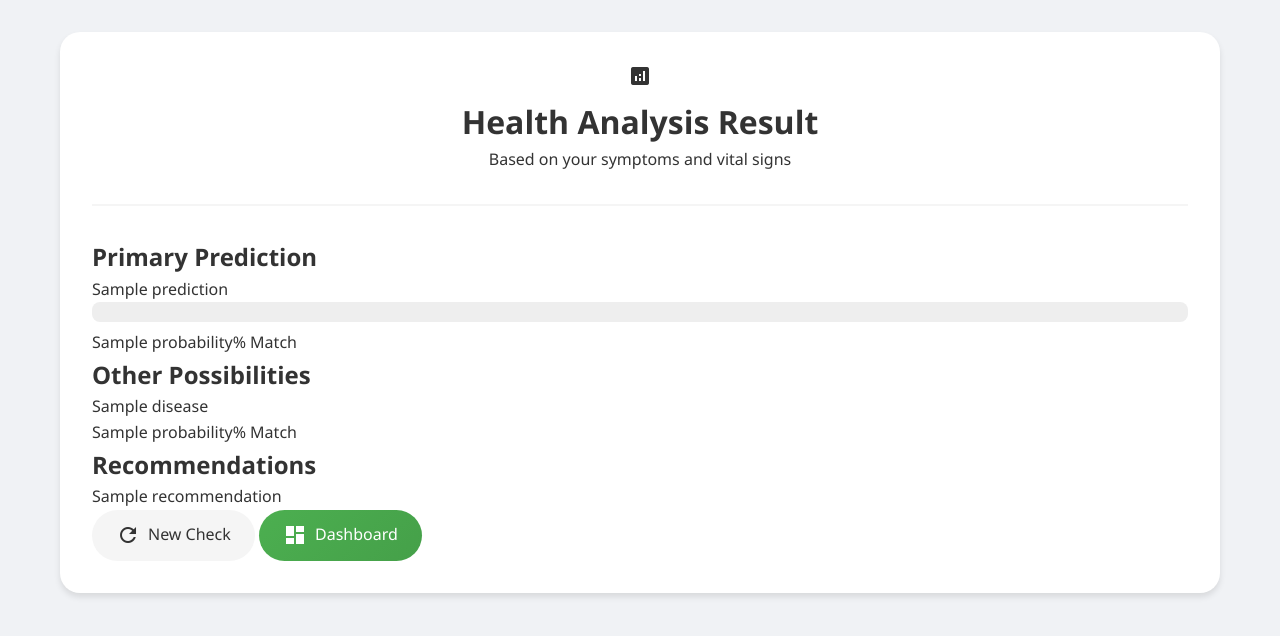
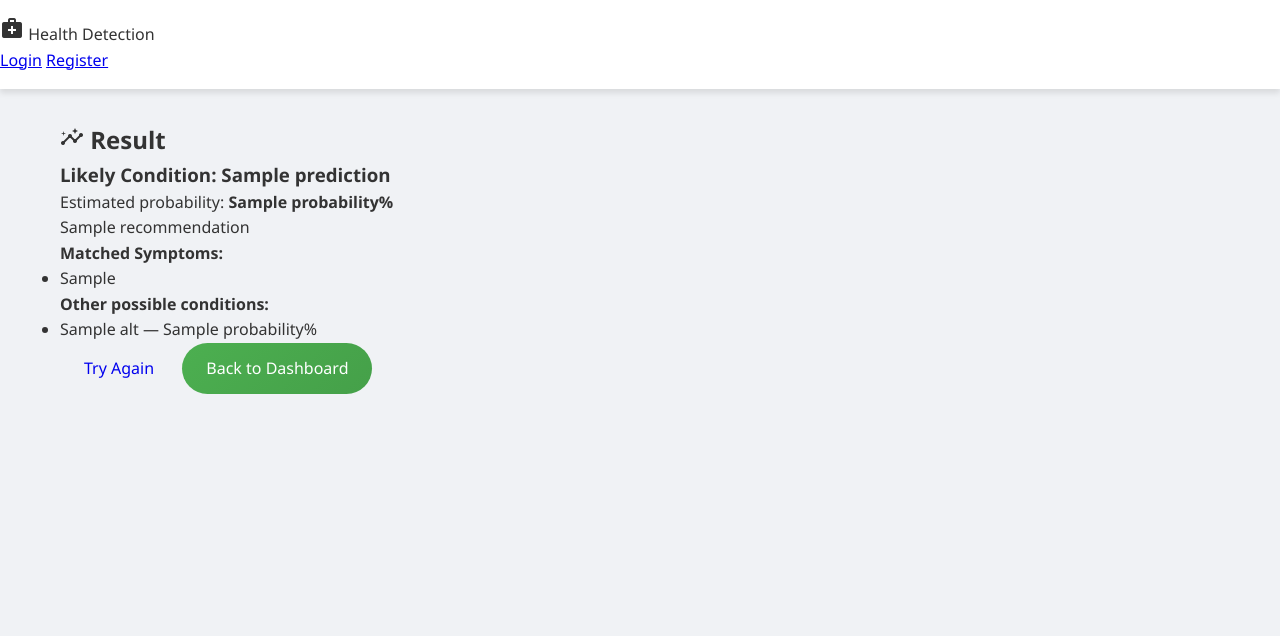
Before and after one commit to faizannyasinn/DiseaseDetectionSystem, a Flask app: template templates/result.html in a window 1280 px wide. Shown: the top 636 px of the page. Run offline with Flask 3, Linux system fonts and the light colour scheme; the template is opened without the code that fills it: most values are stand-ins (such as "Sample title", 1, 10 or a date in 2020).

Commit message:
Update result.html

```diff
--- a/templates/result.html
+++ b/templates/result.html
@@ -1,95 +1,42 @@
-<!DOCTYPE html>
-<html lang="en">
-<head>
-    <meta charset="UTF-8">
-    <meta name="viewport" content="width=device-width, initial-scale=1.0">
-    <title>Health Analysis Result - Health Detection System</title>
-    <link rel="stylesheet" href="{{ url_for('static', filename='css/style.css') }}">
-    <link href="https://fonts.googleapis.com/icon?family=Material+Icons" rel="stylesheet">
-</head>
-<body>
-    <div class="container">
-        <div class="result-card">
-            <!-- Header -->
-            <div class="result-header">
-                <i class="material-icons">analytics</i>
-                <h1>Health Analysis Result</h1>
-                <p>Based on your symptoms and vital signs</p>
-            </div>
-
-            <!-- Primary Disease Prediction -->
-            <div class="main-prediction">
-                <h2>Primary Prediction</h2>
-                <div class="prediction-box">
-                    <div class="disease-name">
-                        {{ prediction.disease_name if prediction.disease_name else 'Unknown' }}
-                    </div>
-                    <div class="probability-container">
-                        <div class="probability-bar">
-                            <div class="probability-fill" id="probabilityFill"></div>
-                        </div>
-                        <div class="probability-value">
-                            {{ prediction.probability|default(0) }}% Match
-                        </div>
-                    </div>
-                </div>
-            </div>
-
-            <!-- Alternative Diseases -->
-            {% if prediction.alternative_diseases %}
-            <div class="alternative-diseases">
-                <h2>Other Possibilities</h2>
-                <div class="alternatives-grid">
-                    {% for disease in prediction.alternative_diseases %}
-                    <div class="alt-disease-card">
-                        <div class="alt-disease-name">{{ disease.name }}</div>
-                        <div class="alt-probability">{{ disease.probability }}% Match</div>
-                    </div>
-                    {% endfor %}
-                </div>
-            </div>
-            {% endif %}
-
-            <!-- Recommendations -->
-            <div class="recommendations">
-                <h2>Recommendations</h2>
-                <div class="recommendation-box">
-                    <p>{{ prediction.recommendation if prediction.recommendation else 'No specific recommendations available.' }}</p>
-
-                    {% if prediction.urgency_level == 'high' %}
-                    <div class="urgent-notice">
-                        <i class="material-icons">warning</i>
-                        <div class="urgent-message">
-                            <strong>Seek immediate medical attention</strong>
-                            <p>Your symptoms suggest a condition that requires urgent medical care.</p>
-                        </div>
-                    </div>
-                    {% endif %}
-                </div>
-            </div>
-
-            <!-- Action Buttons -->
-            <div class="action-buttons">
-                <a href="{{ url_for('check_symptoms') }}" class="btn btn-secondary">
-                    <i class="material-icons">refresh</i>
-                    New Check
-                </a>
-                <a href="{{ url_for('dashboard') }}" class="btn btn-primary">
-                    <i class="material-icons">dashboard</i>
-                    Dashboard
-                </a>
-            </div>
-        </div>
+{% extends "base.html" %}
+{% block content %}
+<div class="card">
+  <div class="card-header">
+    <h2><i class="material-icons">insights</i> Result</h2>
+  </div>
+  <div class="card-body">
+    <div class="result-main">
+      <h3>Likely Condition: <span class="highlight">{{ prediction.disease_name }}</span></h3>
+      <p class="probability">Estimated probability: <strong>{{ prediction.probability }}%</strong></p>
+      <p class="recommendation {{ prediction.urgency_level }}">{{ prediction.recommendation }}</p>
     </div>
 
-    <script>
-        window.onload = function() {
-            var probabilityFill = document.getElementById('probabilityFill');
-            if(probabilityFill) {
-                var probability = "{{ prediction.probability|default(0) }}";
-                probabilityFill.style.width = probability + '%';
-            }
-        }
-    </script>
-</body>
-</html>
+    {% if prediction.matched_symptoms and prediction.matched_symptoms|length > 0 %}
+      <div class="mt-16">
+        <h4>Matched Symptoms:</h4>
+        <ul class="chips">
+          {% for m in prediction.matched_symptoms %}
+            <li class="chip">{{ m }}</li>
+          {% endfor %}
+        </ul>
+      </div>
+    {% endif %}
+
+    {% if prediction.alternative_diseases and prediction.alternative_diseases|length > 0 %}
+      <div class="mt-16">
+        <h4>Other possible conditions:</h4>
+        <ul class="alt-list">
+          {% for alt in prediction.alternative_diseases %}
+            <li>{{ alt.name }} — {{ alt.probability }}%</li>
+          {% endfor %}
+        </ul>
+      </div>
+    {% endif %}
+
+    <div class="mt-24">
+      <a class="btn" href="{{ url_for('check_symptoms') }}">Try Again</a>
+      <a class="btn btn-primary" href="{{ url_for('dashboard') }}">Back to Dashboard</a>
+    </div>
+  </div>
+</div>
+{% endblock %}
```
